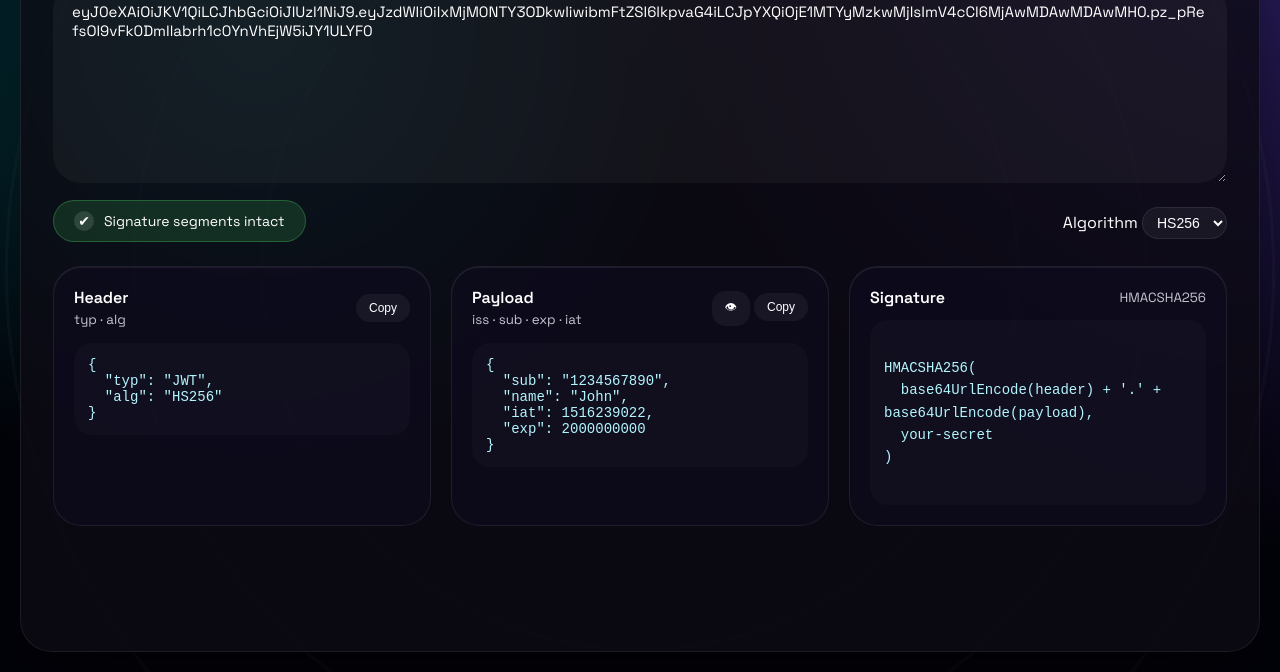
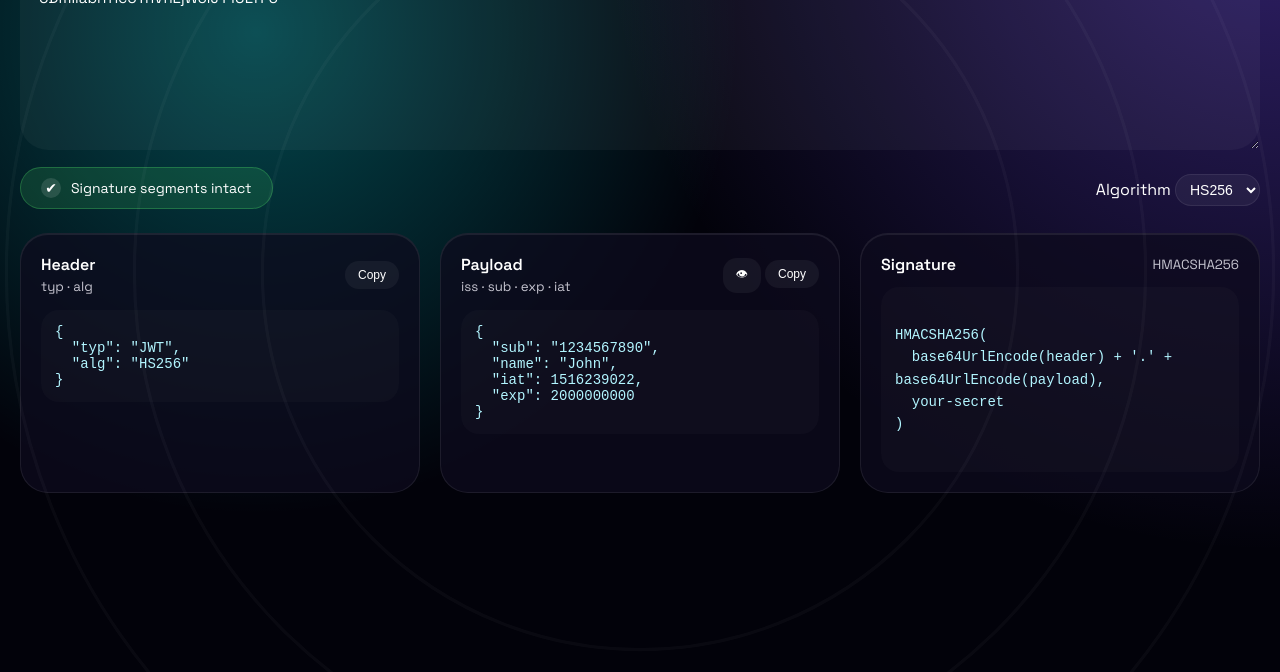
Before and after one commit to piyushdoorwar/jwt-debugger, a plain HTML site: page index.html in a window 1280 px wide. Shown: the part 128-800 px from the top of the page. Drawn offline with Linux system fonts and the light colour scheme.

Commit message:
Improve background

```diff
--- a/index.html
+++ b/index.html
@@ -8,7 +8,6 @@
   <link rel="stylesheet" href="styles.css" />
 </head>
 <body>
-  <div class="app-shell">
   <main class="main-stage">
     <section class="input-panel">
       <div class="panel-head">
@@ -87,7 +86,6 @@ HMACSHA256(
       </article>
     </section>
   </main>
-  </div>
 
   <div id="datetimeModal" class="modal">
     <div class="modal-content">
--- a/styles.css
+++ b/styles.css
@@ -24,6 +24,7 @@ body {
     radial-gradient(circle at 20% 20%, rgba(5, 255, 255, 0.28), transparent 40%),
     #02020a;
   color: #fff;
+  padding: 20px;
 }
 
 body::before {
@@ -129,11 +130,6 @@ body::before {
 }
 
 .main-stage {
-  background: var(--panel);
-  border-radius: 32px;
-  padding: 32px;
-  border: 1px solid var(--border);
-  box-shadow: 0 40px 80px rgba(0, 0, 0, 0.5);
   display: flex;
   flex-direction: column;
   gap: 24px;
```
Lines whose indentation alone changed are shown as unchanged.
